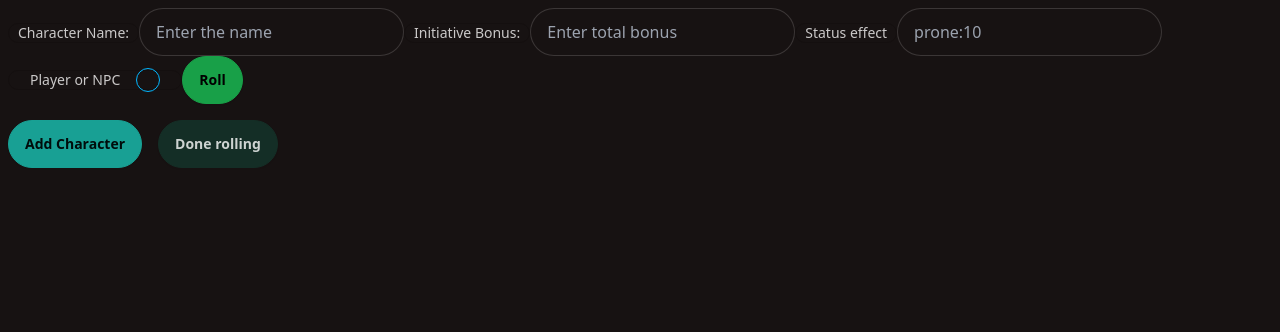
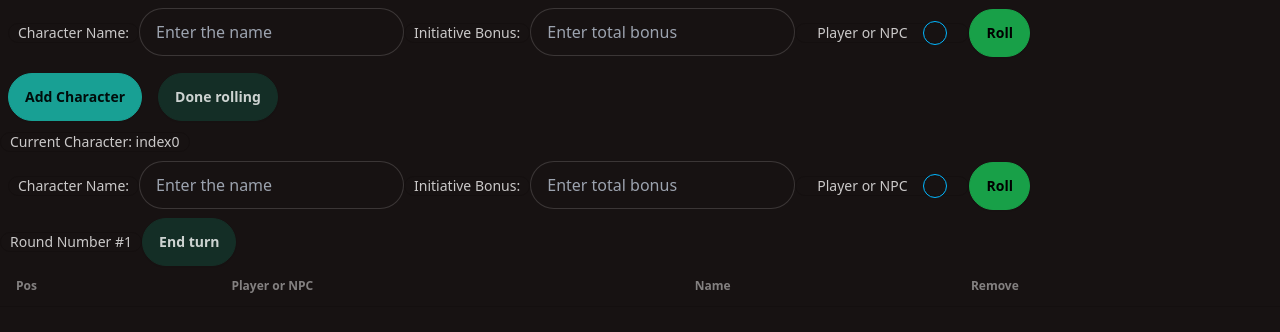
Before and after one commit to GeorgeSiougles/rf-init, a React (Vite) app: page / in a window 1280 px wide. Shown: the top 332 px of the page. Built offline with nearby package versions, Linux system fonts and the light colour scheme.

Commit message:
Remove status effects management

```diff
--- a/src/App.jsx
+++ b/src/App.jsx
@@ -4,7 +4,6 @@ import CharacterInput from './components/CharacterInput';
 import OrderedCharacters from './components/OrderedCharacters';
 
 function App() {
-  const [isInCombat, setIsInCombat] = useState(false);
   const [characters, setCharacters] = useState([]);
   const [currentCharacterIndex, setCurrentCharacterIndex] = useState(0);
   const [currentRound, setCurrentRound] = useState(1);
@@ -21,23 +20,16 @@ function App() {
 
   const handleAddCharacter = (newCharacter) => {
     console.log(newCharacter);
+    setCharacters((prev) => [...prev, newCharacter]);
   };
   return (
     <div className="flex flex-col">
-      {!isInCombat ? (
       <div>
         <CharacterInput onAddCharacter={handleAddCharacter} />
-          <button className="btn btn-active btn-accent m-2">
-            Add Character
-          </button>
-          <button
-            onClick={() => setIsInCombat(true)}
-            className="btn btn-active btn-neutral m-2"
-          >
-            Done rolling
-          </button>
+        <button className="btn btn-active btn-accent m-2">Add Character</button>
+        <button className="btn btn-active btn-neutral m-2">Done rolling</button>
       </div>
-      ) : (
+
       <>
         <div>
           <div className="badge">
@@ -54,7 +46,6 @@ function App() {
         </div>
         <OrderedCharacters characters={characters} />
       </>
-      )}
     </div>
   );
 }
--- a/src/components/CharacterInput.jsx
+++ b/src/components/CharacterInput.jsx
@@ -4,27 +4,28 @@ const CharacterInput = ({ onAddCharacter }) => {
   const [newCharacter, setNewCharacter] = useState({
     characterName: '',
     initiativeBonus: '',
-    statusEffects: [''],
+
     player: false,
     initiativeRoll: 0,
   });
+
   const handleNameChange = (e) => {
     setNewCharacter((prev) => {
       return { ...prev, characterName: e.target.value };
     });
   };
+
   const handleBonusChange = (e) => {
     setNewCharacter((prev) => {
       return { ...prev, initiativeBonus: e.target.value };
     });
   };
-  const handleStatusChange = (e) => {};
+
   const handlePlayerChange = (e) => {
     setNewCharacter((prev) => {
       return { ...prev, player: e.target.checked };
     });
   };
-  const handleRollChange = (e) => {};
 
   const handleRollClick = () => {
     onAddCharacter(newCharacter);
@@ -49,14 +50,6 @@ const CharacterInput = ({ onAddCharacter }) => {
         value={newCharacter.initiativeBonus}
         onChange={handleBonusChange}
       />
-      <div className="badge">Status effect</div>
-      <input
-        type="text"
-        placeholder="prone:10"
-        className="input input-bordered  max-w-xs"
-        value={newCharacter.statusEffects}
-        onChange={handleStatusChange}
-      />
       <div className="badge">
         <label className="cursor-pointer label">
           <span className="label-text mx-2">Player or NPC</span>
--- a/src/components/CurrentCharacter.jsx
+++ b/src/components/CurrentCharacter.jsx
@@ -15,12 +15,6 @@ const CurrentCharacter = () => {
         className="input input-bordered  max-w-xs"
         disabled
       />
-      <div className="badge">Status effect</div>
-      <input
-        type="text"
-        placeholder="prone:10"
-        className="input input-bordered  max-w-xs"
-      />
       <div className="badge">
         <label className="cursor-pointer label">
           <span className="label-text mx-2">Player or NPC</span>
--- a/src/components/OrderedCharacter.jsx
+++ b/src/components/OrderedCharacter.jsx
@@ -1,12 +1,10 @@
 const OrderedCharacter = ({ character }) => {
+  console.log(character);
   return (
     <tr>
-      <th>{character?.position || 1}</th>
-      <td>{character?.player || 'Player'}</td>
-      <td>{character?.name || 'Char Name'}</td>
-      <td>
-        {character?.status || 'Prone 3 rounds left,Grappled 2 rounds left'}
-      </td>
+      <th>{character.position}</th>
+      <td>{character.player}</td>
+      <td>{character.characterName}</td>
       <td>
         <button>Click to remove</button>
       </td>
--- a/src/components/OrderedCharacters.jsx
+++ b/src/components/OrderedCharacters.jsx
@@ -1,6 +1,7 @@
 import OrderedCharacter from './OrderedCharacter';
 
 const OrderedCharacters = ({ characters }) => {
+  console.log(characters);
   return (
     <div className="overflow-x-auto">
       <table className="table table-zebra">
@@ -9,13 +10,12 @@ const OrderedCharacters = ({ characters }) => {
             <th>Pos</th>
             <th>Player or NPC </th>
             <th>Name</th>
-            <th>Status Effects</th>
             <th>Remove</th>
           </tr>
         </thead>
         <tbody>
           {characters.map((character) => (
-            <OrderedCharacter key={character.id} />
+            <OrderedCharacter key={character.id} character={character} />
           ))}
         </tbody>
       </table>
```
Lines whose indentation alone changed are shown as unchanged.
